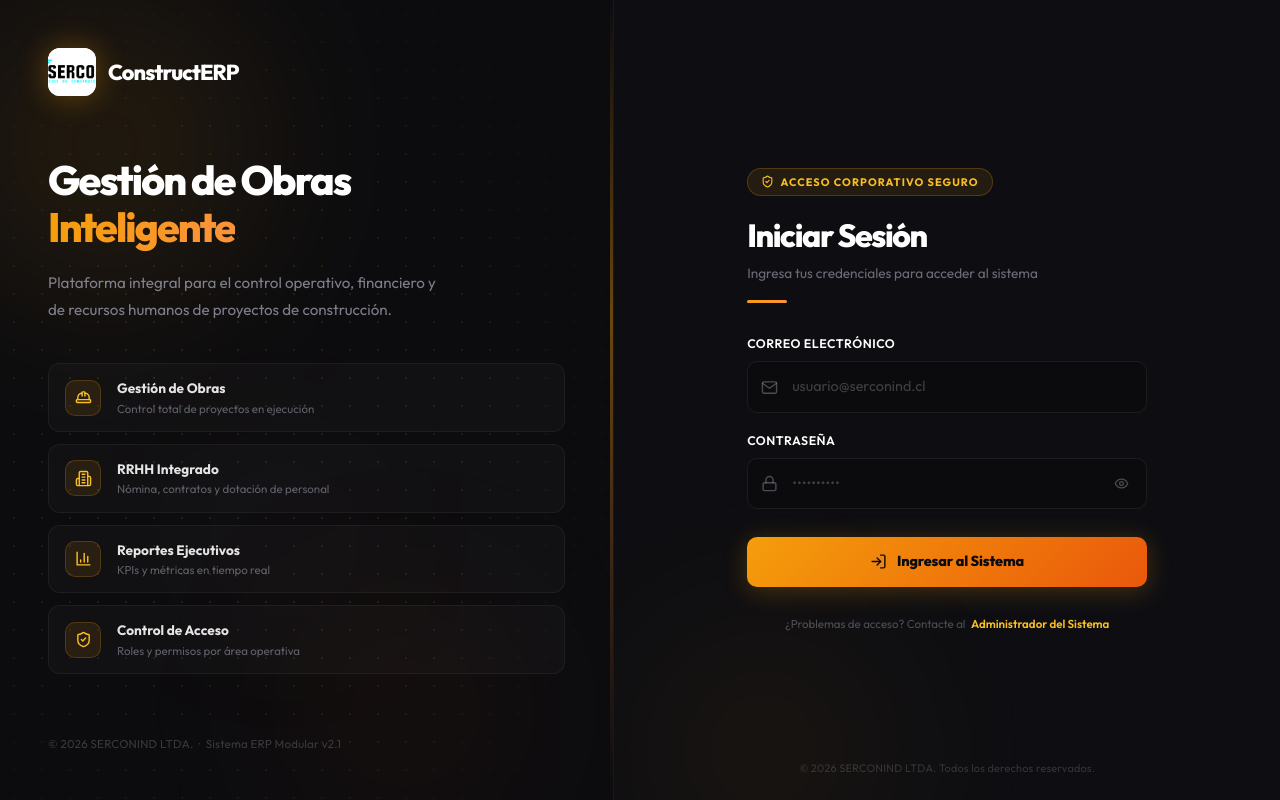
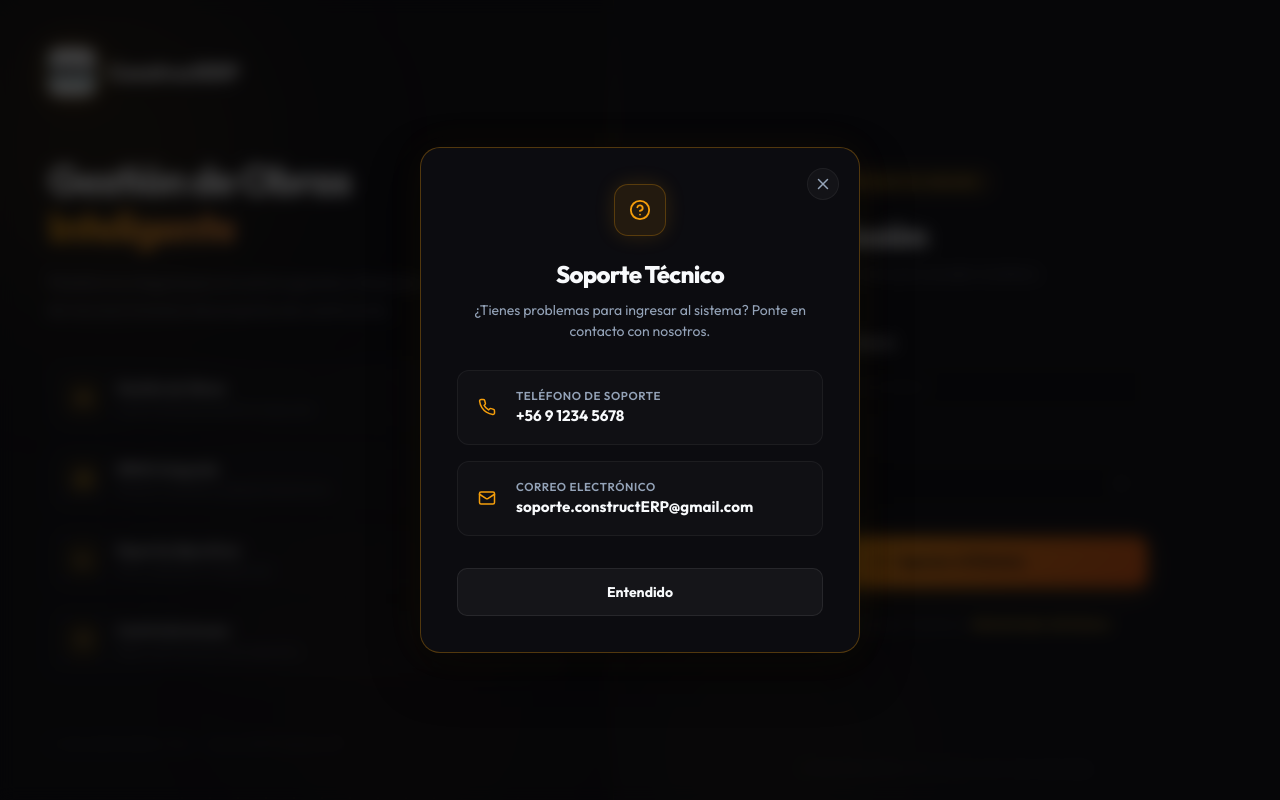
Before and after one commit to savage777js/ConstructERP-, a React (Vite) app in the folder frontend/: page /login in a window 1280 px wide. Both pictures are taken after a click on the button "Administrador del Sistema". Built offline with nearby package versions, Linux system fonts and the light colour scheme; no server answers.

Commit message:
feat(frontend): add support modal to login page help link

```diff
--- a/frontend/src/index.css
+++ b/frontend/src/index.css
@@ -658,3 +658,174 @@ h1, h2, h3 {
     max-width: 380px;
   }
 }
+
+/* --- Support Modal Styles --- */
+.support-modal-overlay {
+  position: fixed;
+  inset: 0;
+  background: rgba(4, 4, 6, 0.75);
+  backdrop-filter: blur(8px);
+  display: flex;
+  align-items: center;
+  justify-content: center;
+  z-index: 1000;
+  animation: fadeIn 0.3s cubic-bezier(0.16, 1, 0.3, 1);
+}
+
+.support-modal-card {
+  width: 90%;
+  max-width: 440px;
+  background: var(--bg-card);
+  border: 1px solid var(--border-active);
+  border-radius: 1.25rem;
+  padding: 2.25rem;
+  position: relative;
+  box-shadow: 0 20px 50px rgba(0, 0, 0, 0.4), 0 0 40px rgba(245, 158, 11, 0.05);
+  animation: modalScaleUp 0.35s cubic-bezier(0.34, 1.56, 0.64, 1);
+}
+
+.support-modal-close {
+  position: absolute;
+  top: 1.25rem;
+  right: 1.25rem;
+  background: rgba(255, 255, 255, 0.03);
+  border: 1px solid rgba(255, 255, 255, 0.05);
+  color: var(--text-muted);
+  width: 32px;
+  height: 32px;
+  border-radius: 50%;
+  display: flex;
+  align-items: center;
+  justify-content: center;
+  cursor: pointer;
+  transition: all 0.2s ease;
+}
+
+.support-modal-close:hover {
+  background: rgba(239, 68, 68, 0.1);
+  border-color: rgba(239, 68, 68, 0.2);
+  color: #ef4444;
+}
+
+.support-modal-header {
+  text-align: center;
+  margin-bottom: 1.75rem;
+}
+
+.support-modal-icon {
+  width: 52px;
+  height: 52px;
+  background: rgba(245, 158, 11, 0.1);
+  border: 1px solid rgba(245, 158, 11, 0.25);
+  color: var(--primary);
+  border-radius: 14px;
+  display: flex;
+  align-items: center;
+  justify-content: center;
+  margin: 0 auto 1.25rem auto;
+  box-shadow: 0 0 20px rgba(245, 158, 11, 0.15);
+}
+
+.support-modal-header h3 {
+  font-size: 1.5rem;
+  font-weight: 800;
+  color: var(--text-main);
+  letter-spacing: -0.03em;
+  margin-bottom: 0.5rem;
+}
+
+.support-modal-header p {
+  font-size: 0.875rem;
+  color: var(--text-muted);
+  line-height: 1.5;
+}
+
+.support-modal-body {
+  display: flex;
+  flex-direction: column;
+  gap: 1rem;
+  margin-bottom: 2rem;
+}
+
+.support-contact-item {
+  display: flex;
+  align-items: center;
+  gap: 1.25rem;
+  padding: 1rem 1.25rem;
+  background: rgba(255, 255, 255, 0.02);
+  border: 1px solid var(--border);
+  border-radius: 12px;
+  transition: all 0.25s ease;
+}
+
+.support-contact-item:hover {
+  background: rgba(245, 158, 11, 0.03);
+  border-color: rgba(245, 158, 11, 0.15);
+  transform: translateY(-2px);
+}
+
+.support-item-icon {
+  color: var(--primary);
+  flex-shrink: 0;
+}
+
+.support-item-content {
+  display: flex;
+  flex-direction: column;
+}
+
+.support-item-label {
+  font-size: 0.72rem;
+  color: var(--text-muted);
+  text-transform: uppercase;
+  letter-spacing: 0.05em;
+  font-weight: 600;
+}
+
+.support-item-value {
+  font-size: 0.95rem;
+  font-weight: 700;
+  color: var(--text-main);
+  text-decoration: none;
+  transition: color 0.2s ease;
+  margin-top: 1px;
+}
+
+.support-item-value:hover {
+  color: var(--primary);
+  text-decoration: underline;
+}
+
+.support-modal-footer {
+  display: flex;
+  justify-content: center;
+}
+
+.support-modal-btn {
+  width: 100%;
+  padding: 0.8rem;
+  background: rgba(255, 255, 255, 0.04);
+  border: 1px solid rgba(255, 255, 255, 0.08);
+  color: var(--text-main);
+  font-size: 0.875rem;
+  font-weight: 700;
+  border-radius: 10px;
+  cursor: pointer;
+  transition: all 0.25s ease;
+}
+
+.support-modal-btn:hover {
+  background: var(--text-main);
+  color: var(--bg-main);
+  border-color: var(--text-main);
+}
+
+@keyframes fadeIn {
+  from { opacity: 0; }
+  to { opacity: 1; }
+}
+
+@keyframes modalScaleUp {
+  from { opacity: 0; transform: scale(0.95) translateY(10px); }
+  to { opacity: 1; transform: scale(1) translateY(0); }
+}
--- a/frontend/src/pages/Login.jsx
+++ b/frontend/src/pages/Login.jsx
@@ -1,7 +1,7 @@
 import { useState, useEffect } from 'react';
 import { useNavigate } from 'react-router-dom';
 import api from '../api';
-import { LogIn, Loader2, Eye, EyeOff, ShieldCheck, HardHat, Building2, BarChart3 } from 'lucide-react';
+import { LogIn, Loader2, Eye, EyeOff, ShieldCheck, HardHat, Building2, BarChart3, Phone, Mail, X, HelpCircle } from 'lucide-react';
 
 const Login = ({ onLoginSuccess }) => {
   const navigate = useNavigate();
@@ -10,6 +10,7 @@ const Login = ({ onLoginSuccess }) => {
   const [loading, setLoading] = useState(false);
   const [error, setError] = useState('');
   const [showPassword, setShowPassword] = useState(false);
+  const [showSupportModal, setShowSupportModal] = useState(false);
 
   // Limpiar basura solo cuando se entra a la página de login por primera vez
   useEffect(() => {
@@ -231,7 +232,15 @@ const Login = ({ onLoginSuccess }) => {
           {/* Footer ayuda */}
           <div className="form-help-text">
             <span>¿Problemas de acceso? Contacte al</span>
-            <span className="form-help-link">Administrador del Sistema</span>
+            <span
+              className="form-help-link"
+              onClick={() => setShowSupportModal(true)}
+              role="button"
+              tabIndex={0}
+              onKeyDown={(e) => { if (e.key === 'Enter' || e.key === ' ') setShowSupportModal(true); }}
+            >
+              Administrador del Sistema
+            </span>
           </div>
         </div>
 
@@ -239,6 +248,49 @@ const Login = ({ onLoginSuccess }) => {
           © 2026 SERCONIND LTDA. Todos los derechos reservados.
         </p>
       </div>
+
+      {/* Modal de Soporte */}
+      {showSupportModal && (
+        <div className="support-modal-overlay" onClick={() => setShowSupportModal(false)}>
+          <div className="support-modal-card" onClick={(e) => e.stopPropagation()}>
+            <button
+              className="support-modal-close"
+              onClick={() => setShowSupportModal(false)}
+              aria-label="Cerrar modal de soporte"
+            >
+              <X size={18} />
+            </button>
+            <div className="support-modal-header">
+              <div className="support-modal-icon">
+                <HelpCircle size={22} />
+              </div>
+              <h3>Soporte Técnico</h3>
+              <p>¿Tienes problemas para ingresar al sistema? Ponte en contacto con nosotros.</p>
+            </div>
+            <div className="support-modal-body">
+              <div className="support-contact-item">
+                <Phone size={18} className="support-item-icon" />
+                <div className="support-item-content">
+                  <span className="support-item-label">Teléfono de Soporte</span>
+                  <a href="tel:+56912345678" className="support-item-value">+56 9 1234 5678</a>
+                </div>
+              </div>
+              <div className="support-contact-item">
+                <Mail size={18} className="support-item-icon" />
+                <div className="support-item-content">
+                  <span className="support-item-label">Correo Electrónico</span>
+                  <a href="mailto:soporte.constructERP@gmail.com" className="support-item-value">soporte.constructERP@gmail.com</a>
+                </div>
+              </div>
+            </div>
+            <div className="support-modal-footer">
+              <button className="support-modal-btn" onClick={() => setShowSupportModal(false)}>
+                Entendido
+              </button>
+            </div>
+          </div>
+        </div>
+      )}
     </div>
   );
 };
```
